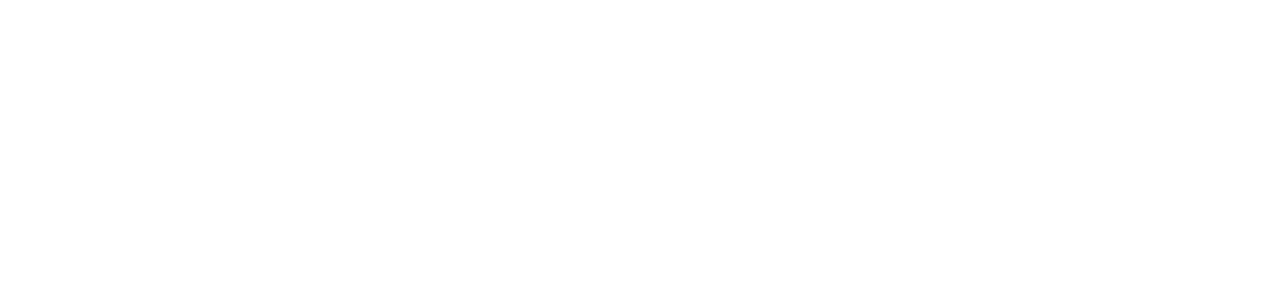
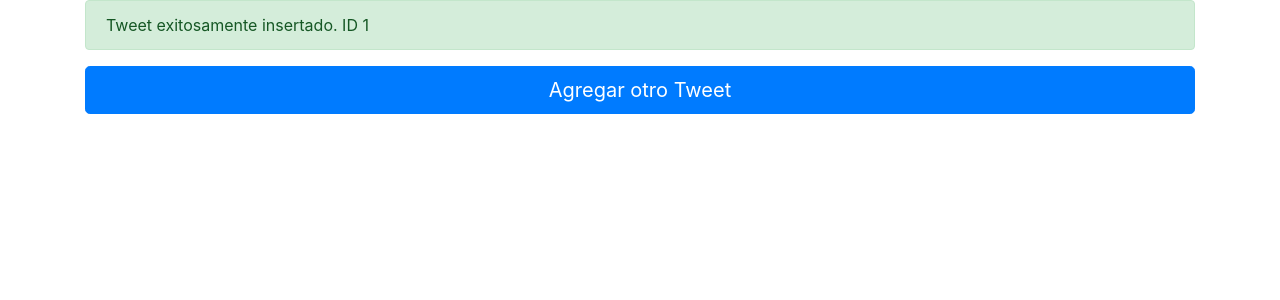
Before and after one commit to cvaldex/rockHolidaysWeb, an Angular app: page /tweet-add-success/1 in a window 1280 px wide. Before the commit this address led to /. Shown: the top 300 px of the page. Built offline with nearby package versions, Linux system fonts and the light colour scheme.

Commit message:
Version con mensaje de exito

```diff
--- a/src/app/app.module.ts
+++ b/src/app/app.module.ts
@@ -6,6 +6,7 @@
 import { AppComponent } from './app.component';
 import { TweetComponent } from './tweet/tweet.component';
 import { TweetAddComponent } from './tweet-add/tweet-add.component';
+import { TweetAddSuccessComponent } from './tweet-add-success/tweet-add-success.component';
 
 import { RouterModule, Routes } from '@angular/router';
 import { FormsModule } from '@angular/forms';
@@ -16,17 +17,18 @@
     path: 'products',
     component: ProductComponent,
     data: { title: 'Product List' }
+  },*/
+  {
+      path: 'tweet-add-success/:id',
+      component: TweetAddSuccessComponent,
+      data: { title: 'Tweet Added Succesfully' }
   },
   {
-    path: 'product-details/:id',
-    component: ProductDetailComponent,
-    data: { title: 'Product Details' }
-},*/
-  {
-    path: 'tweet-add',
-    component: TweetAddComponent,
-    data: { title: 'Tweet Add' }
-} /*,
+      path: 'tweet-add',
+      component: TweetAddComponent,
+      data: { title: 'Tweet Add' }
+  }
+   /*,
   {
     path: 'product-edit/:id',
     component: ProductEditComponent,
@@ -42,7 +44,8 @@
   declarations: [
     AppComponent,
     TweetComponent,
-    TweetAddComponent
+    TweetAddComponent,
+    TweetAddSuccessComponent
   ],
   imports: [
     RouterModule.forRoot(appRoutes),
--- /dev/null
+++ b/src/app/tweet-add-success/tweet-add-success.component.html
@@ -0,0 +1,4 @@
+<div class="container">
+  <div class="alert alert-success" role="alert">Tweet exitosamente insertado. ID {{id}}</div>
+  <button (click)="goBack()" class="custom-file-input" type="button" class="btn btn-primary btn-lg btn-block">Agregar otro Tweet</button>
+</div>
--- /dev/null
+++ b/src/app/tweet-add-success/tweet-add-success.component.ts
@@ -0,0 +1,20 @@
+import { Component, OnInit } from '@angular/core';
+import { ActivatedRoute, Router } from '@angular/router';
+
+@Component({
+  selector: 'app-tweet-add-success',
+  templateUrl: './tweet-add-success.component.html',
+  styleUrls: ['./tweet-add-success.component.css']
+})
+export class TweetAddSuccessComponent implements OnInit {
+    id: String;
+    constructor(private route: ActivatedRoute , private router: Router) { }
+
+    ngOnInit() {
+        this.id = this.route.snapshot.params['id'];
+    }
+
+    goBack() {
+        this.router.navigate(['/tweet-add/']);
+    }
+}
--- a/src/app/tweet-add/tweet-add.component.ts
+++ b/src/app/tweet-add/tweet-add.component.ts
@@ -19,14 +19,15 @@
     addTweet() {
         this.tweetData.author = 'cvaldex@gmail.com';
         this.tweet.addTweet(this.tweetData).subscribe((result) => {
-            this.router.navigate(['/tweet-added/'+result._id]);
+            console.log(result);
+            this.router.navigate(['/tweet-add-success/'+result.id]);
         }, (err) => {
             console.log(err);
         });
     }
 
     handleFileInput(files: FileList , imageId: number) {
-        console.log("handleFileInput");
+        //console.log("handleFileInput");
         this.fileToUpload = files.item(0);
 
         let reader = new FileReader();
```
Also changed, not shown: src/app/tweet-add-success/tweet-add-success.component.css (added), 5 other files (tests, documents, lock files or other folders).
